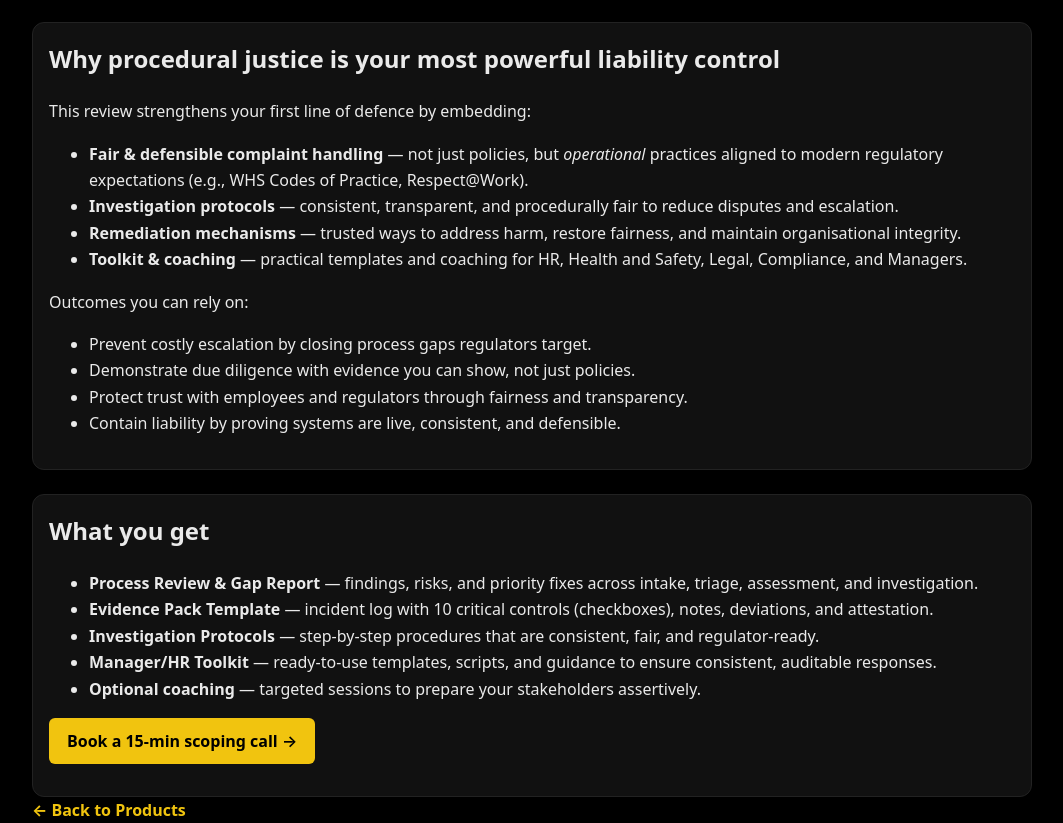
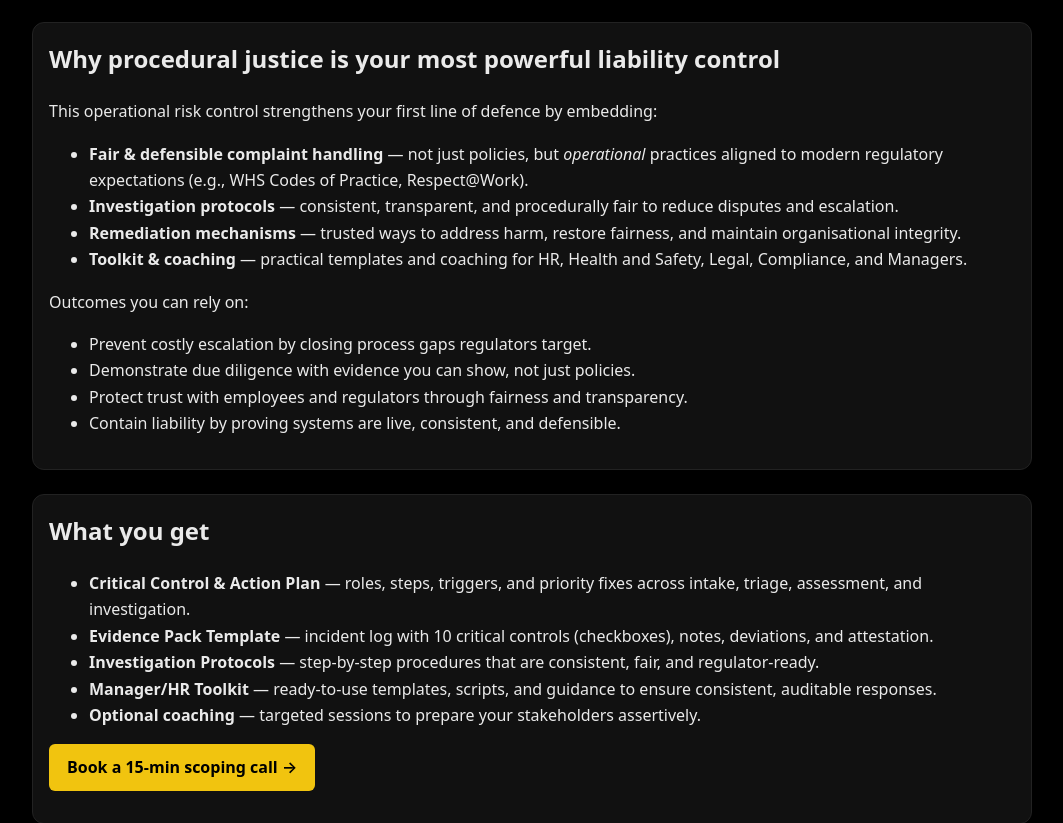
Before and after one commit to AlbertoRMelgoza/AdMeliorem, a Next.js app: page /products/procedural-justice-framework in a window 1280 px wide. Shown: the part 682-1505 px from the top of the page, without its empty margins (108-1171 px from the left). Built offline with nearby package versions, Linux system fonts and the light colour scheme.

Commit message:
Update page.tsx

```diff
--- a/app/products/procedural-justice-framework/page.tsx
+++ b/app/products/procedural-justice-framework/page.tsx
@@ -36,7 +36,8 @@ export default function PJFPage() {
       {/* Why it functions as a critical control */}
       <section style={card}>
         <h2 style={{ marginTop: 0 }}>Why procedural justice is your most powerful liability control</h2>
-        <p>This review strengthens your first line of defence by embedding:</p>
+            <p>This operational risk control strengthens your first line of defence by embedding:
+            </p>
         <ul>
           <li>
             <strong>Fair &amp; defensible complaint handling</strong> — not just policies, but <em>operational</em> practices aligned to
@@ -66,7 +67,7 @@ export default function PJFPage() {
       <section style={card}>
         <h2 style={{ marginTop: 0 }}>What you get</h2>
         <ul>
-          <li><strong>Process Review &amp; Gap Report</strong> — findings, risks, and priority fixes across intake, triage, assessment, and investigation.</li>
+          <li><strong>Critical Control &amp; Action Plan</strong> — roles, steps, triggers, and priority fixes across intake, triage, assessment, and investigation.</li>
           <li><strong>Evidence Pack Template</strong> — incident log with 10 critical controls (checkboxes), notes, deviations, and attestation.</li>
           <li><strong>Investigation Protocols</strong> — step-by-step procedures that are consistent, fair, and regulator-ready.</li>
           <li><strong>Manager/HR Toolkit</strong> — ready-to-use templates, scripts, and guidance to ensure consistent, auditable responses.</li>
```
